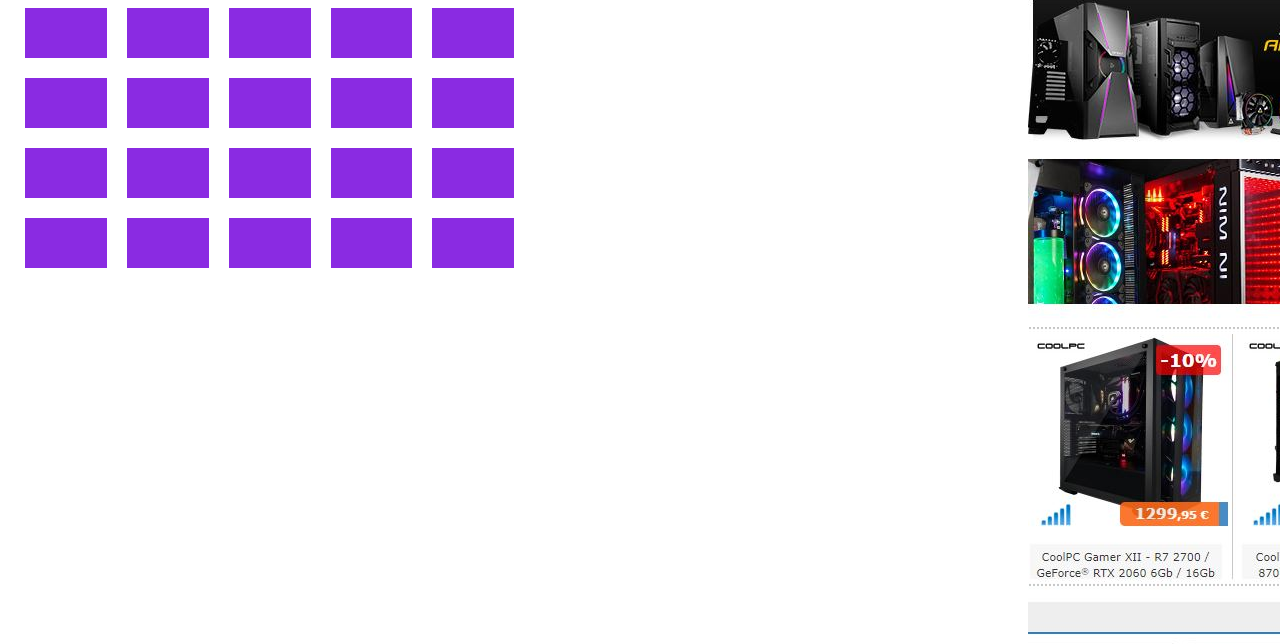
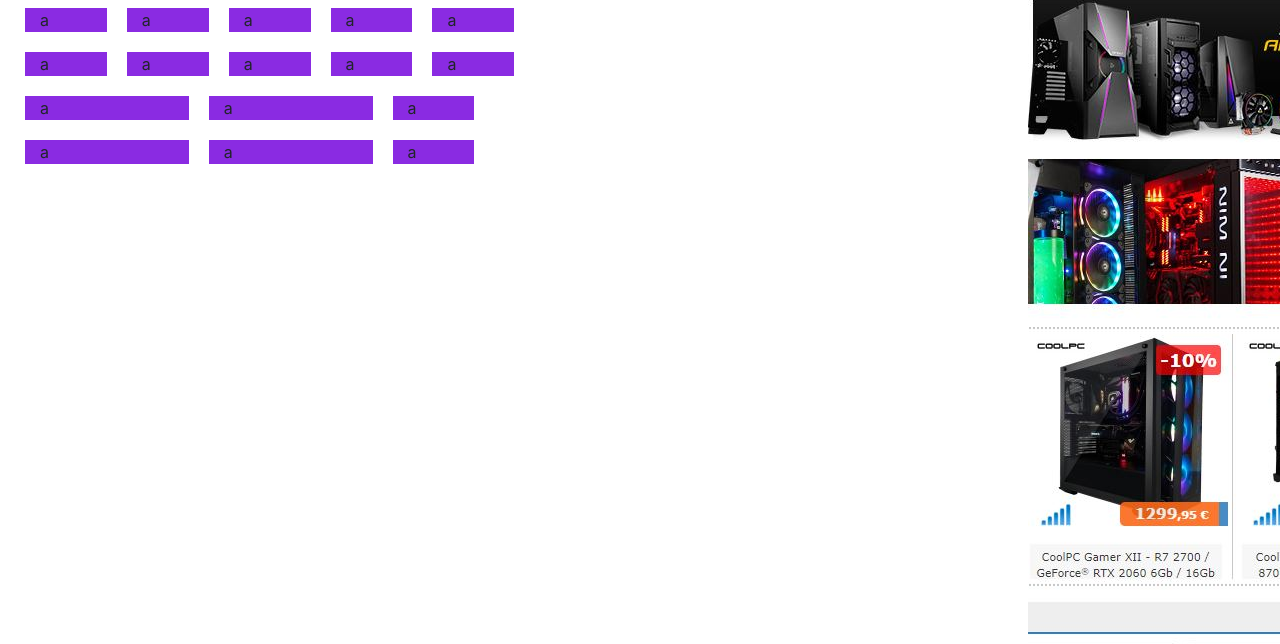
Before and after one commit to JuanmiMS/BootstrapSite, a plain HTML site: page index.html in a window 1280 px wide. Shown: the part 1321-1965 px from the top of the page. Drawn offline with nearby package versions, Linux system fonts and the light colour scheme.

Commit message:
mejorando grid

```diff
--- a/css/style.css
+++ b/css/style.css
@@ -22,7 +22,5 @@
 
 .caja{
     background-color: blueviolet;
-    width: 50px;
-    height: 50px;
     margin: 10px;
 }
--- a/index.html
+++ b/index.html
@@ -165,32 +165,30 @@
       <div class="col-md-9">
           <div class="container">
               <div class="row">
-                  <div class="caja col-sm-1"></div>
-                  <div class="caja col-sm-1"></div>
-                  <div class="caja col-sm-1"></div>
-                  <div class="caja col-sm-1"></div>
-                  <div class="caja col-sm-1"></div>
+                  <div class="caja col-sm-1">a</div>
+                  <div class="caja col-sm-1">a</div>
+                  <div class="caja col-sm-1">a</div>
+                  <div class="caja col-sm-1">a</div>
+                  <div class="caja col-sm-1">a</div>
               </div>
               <div class="row">
-                  <div class="caja col-sm-1"></div>
-                  <div class="caja col-sm-1"></div>
-                  <div class="caja col-sm-1"></div>
-                  <div class="caja col-sm-1"></div>
-                  <div class="caja col-sm-1"></div>
+                  <div class="caja col-sm-1">a</div>
+                  <div class="caja col-sm-1">a</div>
+                  <div class="caja col-sm-1">a</div>
+                  <div class="caja col-sm-1">a</div>
+                  <div class="caja col-sm-1">a</div>
               </div>
               <div class="row">
-                  <div class="caja col-sm-1"></div>
-                  <div class="caja col-sm-1"></div>
-                  <div class="caja col-sm-1"></div>
-                  <div class="caja col-sm-1"></div>
-                  <div class="caja col-sm-1"></div>
+                  <div class="caja col-sm-2">a</div>
+                  <div class="caja col-sm-2">a</div>
+                  <div class="caja col-sm-1">a</div>
+
               </div>
               <div class="row">
-                  <div class="caja col-sm-1"></div>
-                  <div class="caja col-sm-1"></div>
-                  <div class="caja col-sm-1"></div>
-                  <div class="caja col-sm-1"></div>
-                  <div class="caja col-sm-1"></div>
+                  <div class="caja col-sm-2">a</div>
+                  <div class="caja col-sm-2">a</div>
+                  <div class="caja col-sm-1">a</div>
+
               </div>
           </div>
       </div>
```
